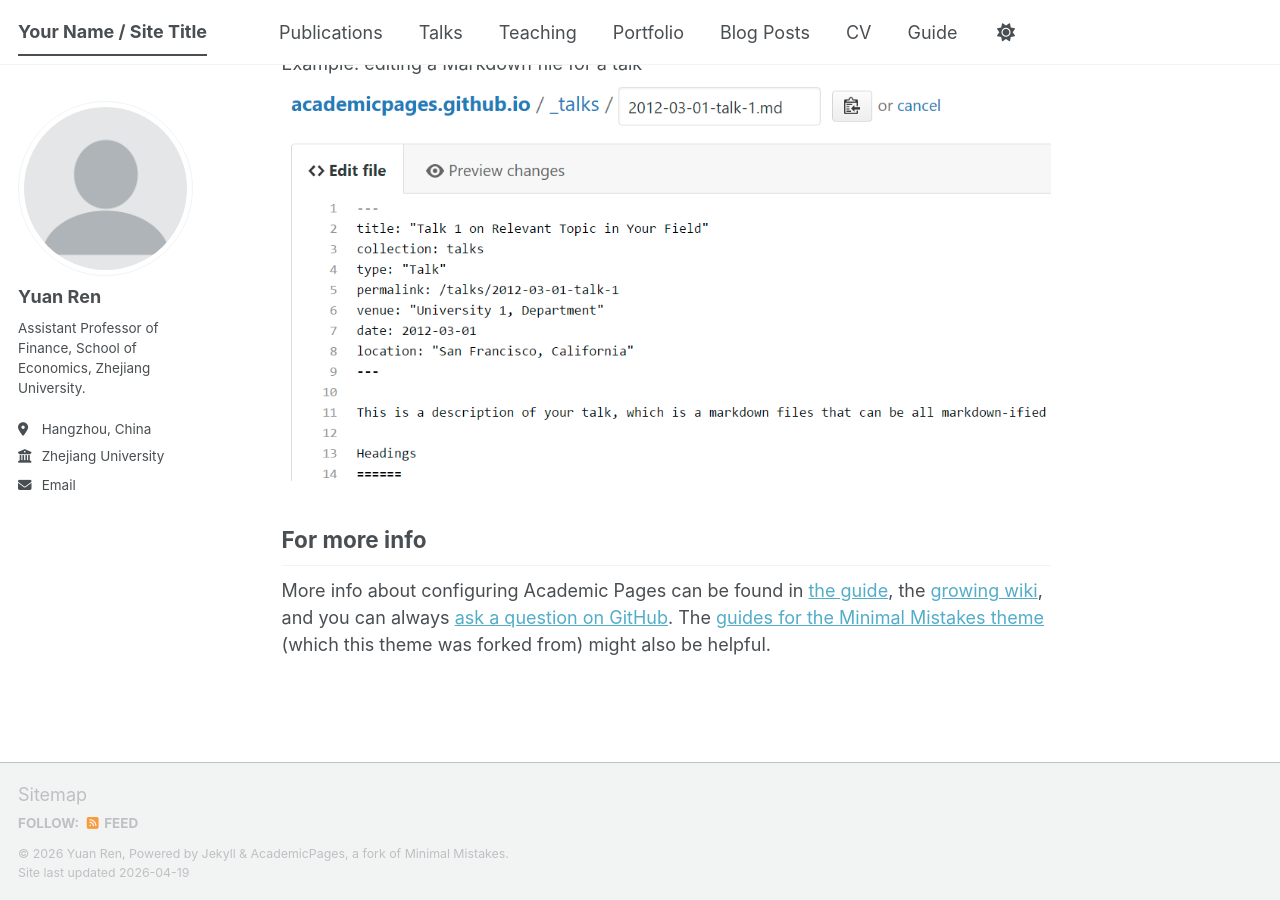
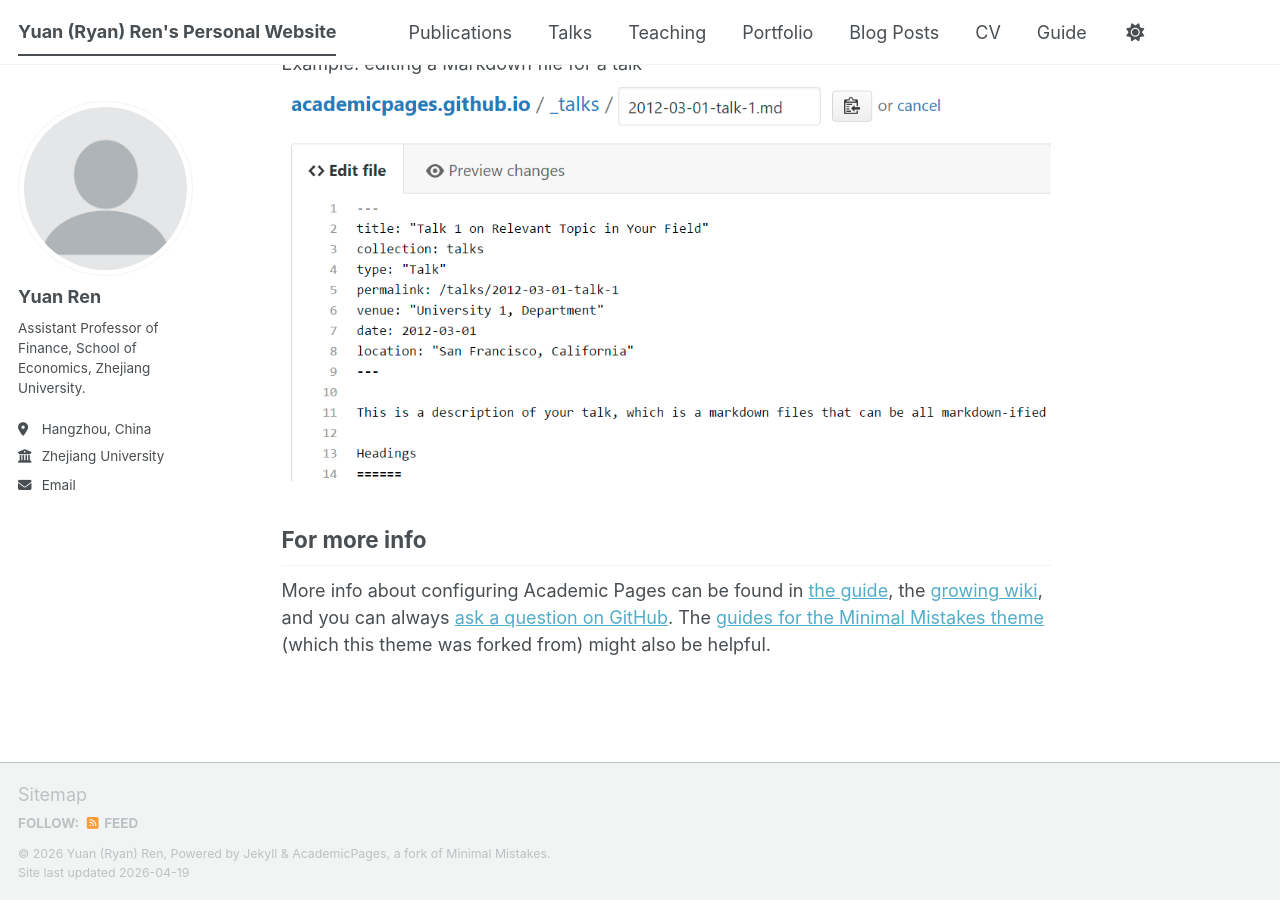
Before and after one commit to renyuanfinance/renyuan.github.io, a Jekyll site: the page built from _pages/about.md, in a window 1280 px wide and 900 px high, scrolled down 2720 px. Built offline with Jekyll 4.4.1, drawn with Linux system fonts in a browser that asks for light colours; a script bundle is joined from its source files by our own code; library files that are not in the unit come from our copies.

Commit message:
Update _config.yml

```diff
--- a/_config.yml
+++ b/_config.yml
@@ -9,9 +9,9 @@
 # Basic Site Settings
 locale                   : "en-US"
 site_theme               : "default" # The available themes options are "default", "air", "sunrise", "mint", "dirt" and "contrast"
-title                    : "Your Name / Site Title"
+title                    : "Yuan (Ryan) Ren's Personal Website"
 title_separator          : "-"
-name                     : &name "Yuan Ren"
+name                     : &name "Yuan (Ryan) Ren"
 description              : &description "Yuan Ren's academic portfolio"   # Update this with a general description of your site, this is the default if not overridden by a page
 url: "https://renyuanfinance.github.io"
 baseurl: "/renyuan.github.io"
```
